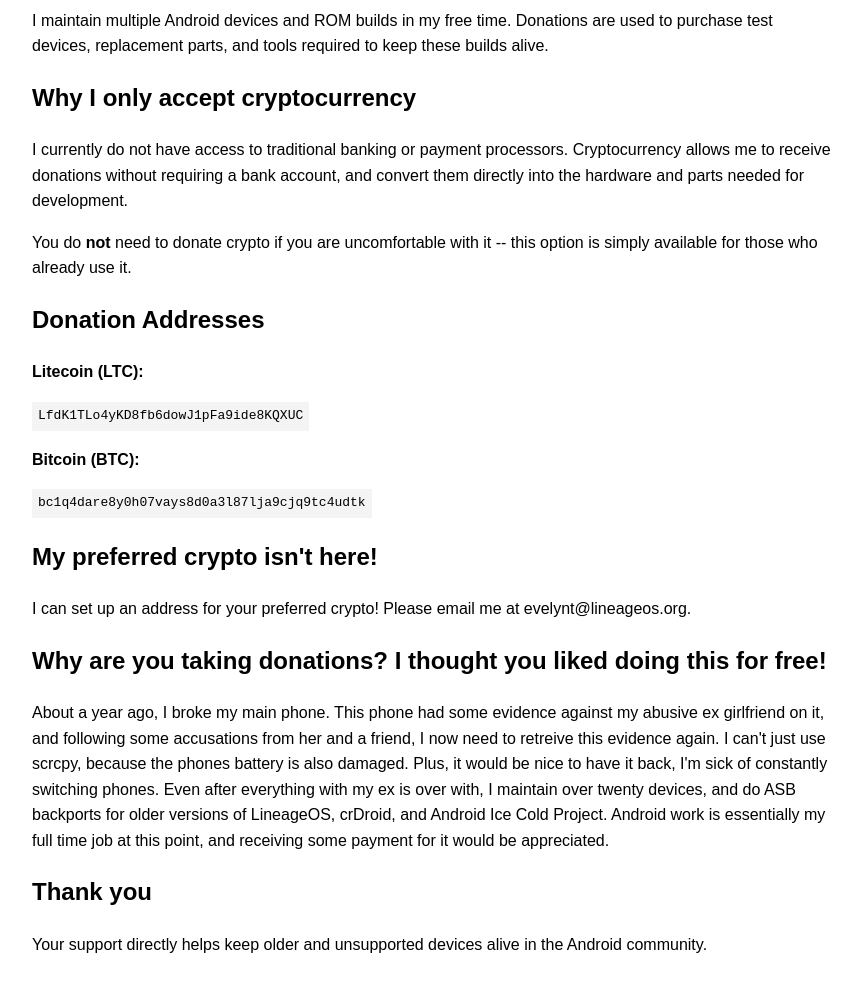
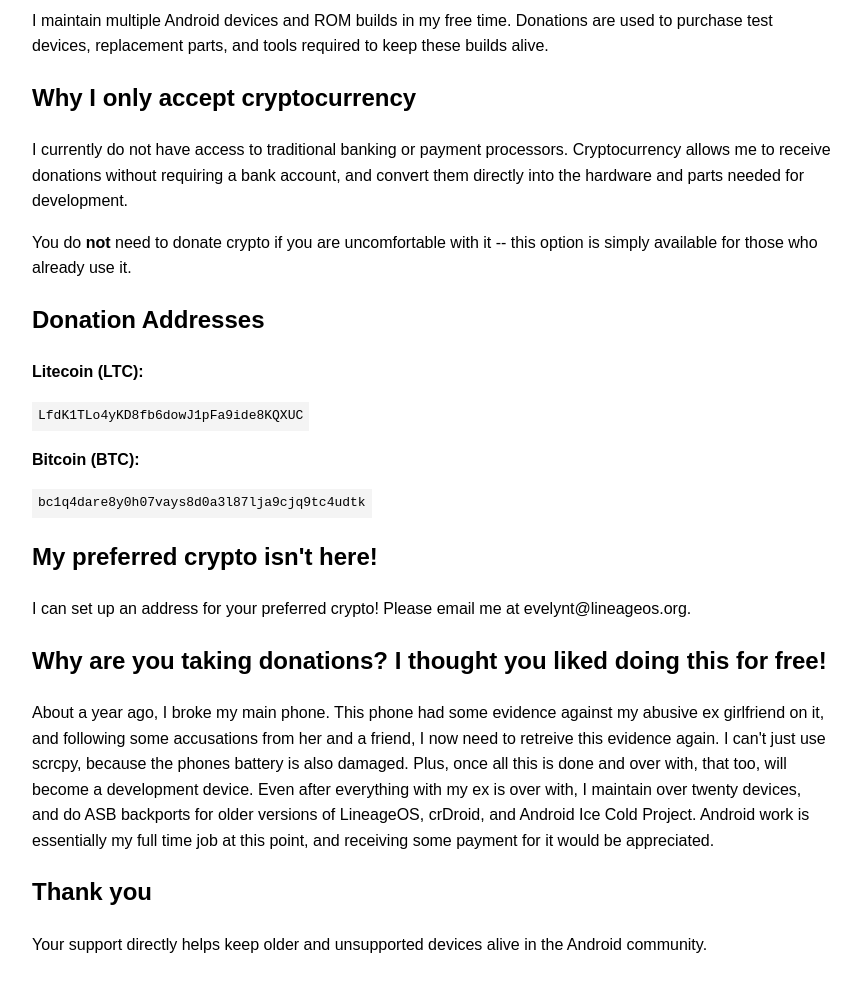
Before and after one commit to Lost-Entrepreneur439/Lost-Entrepreneur439.github.io, a plain HTML site: page index.html in a window 1280 px wide. Shown: the part 105-1096 px from the top of the page, without its empty margins (208-1069 px from the left). Drawn offline with Linux system fonts and the light colour scheme.

Commit message:
Update index.html

```diff
--- a/index.html
+++ b/index.html
@@ -54,7 +54,7 @@
 
 <h2>Why are you taking donations? I thought you liked doing this for free!</h2>
 <p>
-About a year ago, I broke my main phone. This phone had some evidence against my abusive ex girlfriend on it, and following some accusations from her and a friend, I now need to retreive this evidence again. I can't just use scrcpy, because the phones battery is also damaged. Plus, it would be nice to have it back, I'm sick of constantly switching phones.
+About a year ago, I broke my main phone. This phone had some evidence against my abusive ex girlfriend on it, and following some accusations from her and a friend, I now need to retreive this evidence again. I can't just use scrcpy, because the phones battery is also damaged. Plus, once all this is done and over with, that too, will become a development device.
 
 Even after everything with my ex is over with, I maintain over twenty devices, and do ASB backports for older versions of LineageOS, crDroid, and Android Ice Cold Project. Android work is essentially my full time job at this point, and receiving some payment for it would be appreciated.
 </p>
```
